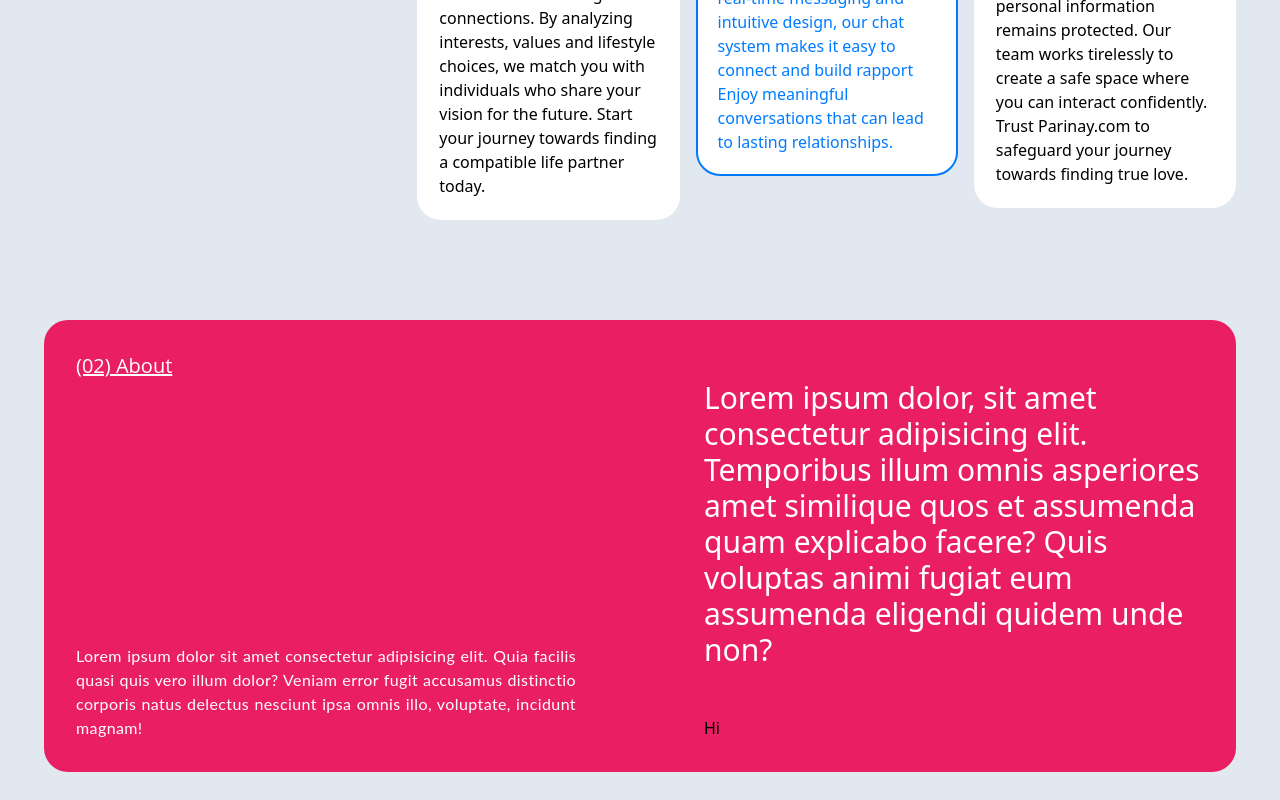
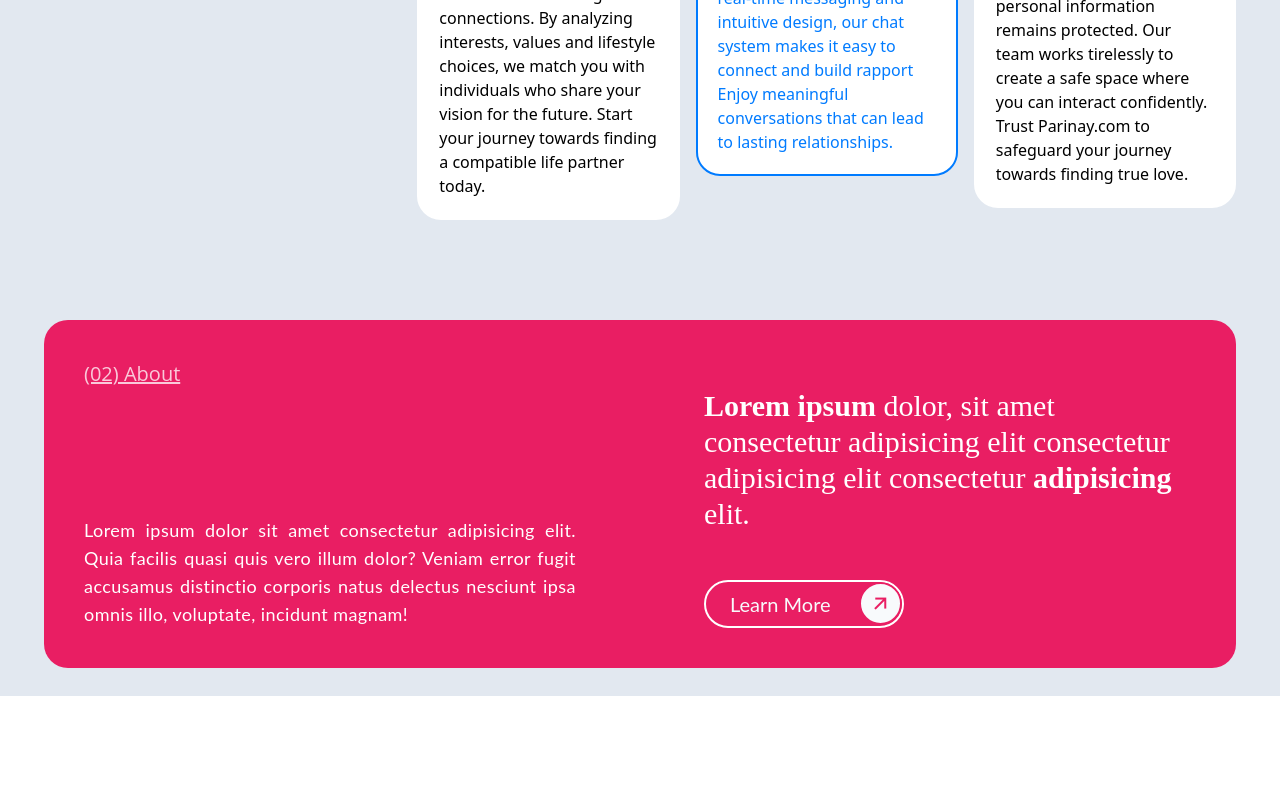
Before and after one commit to JyotiInHex/Parinay, a React (Create React App) app: page / in a window 1280 px wide. Shown: the part 1621-2421 px from the top of the page. After the commit the page ends 2317 px from the top, so only its background shows below. Built offline with nearby package versions, Linux system fonts and the light colour scheme; the HTML template or start-up script is replaced by a standard one.

Commit message:
new update

```diff
--- a/src/components/dynamic/about.jsx
+++ b/src/components/dynamic/about.jsx
@@ -1,14 +1,15 @@
 import React from 'react'
+import { Link } from 'react-router-dom'
 
 const About = () => {
   return (
-    <div className='w-full h-auto mt-[5em] mb-7 group bg-[#E91E63] p-8 rounded-3xl'>
-        <div className='text-xl text-white font-opensans font-medium underline transition-all'>(02) About</div>
+    <div className='w-full h-auto mt-[5em] mb-7 bg-[#E91E63] p-10 rounded-3xl'>
+        <div className='text-xl text-[#ffffffc2] font-opensans font-medium underline transition-all'>(02) About</div>
         <div className='grid grid-cols-2 gap-32 h-full'>
-          <div className='self-end w-full h-fit text-base text-white text-justify font-lato font-normal tracking-wide'>Lorem ipsum dolor sit amet consectetur adipisicing elit. Quia facilis quasi quis vero illum dolor? Veniam error fugit accusamus distinctio corporis natus delectus nesciunt ipsa omnis illo, voluptate, incidunt magnam!</div>
+          <div className='self-end w-full h-fit text-lg text-white text-justify font-lato font-normal tracking-wide'>Lorem ipsum dolor sit amet consectetur adipisicing elit. Quia facilis quasi quis vero illum dolor? Veniam error fugit accusamus distinctio corporis natus delectus nesciunt ipsa omnis illo, voluptate, incidunt magnam!</div>
           <div className='flex flex-col gap-12 items-start'>
-            <h1 className='w-ful h-auto text-3xl text-white'>Lorem ipsum dolor, sit amet consectetur adipisicing elit. Temporibus illum omnis asperiores amet similique quos et assumenda quam explicabo facere? Quis voluptas animi fugiat eum assumenda eligendi quidem unde non?</h1>
-            <button>Hi</button>
+            <h1 className='w-ful h-auto text-3xl text-white font-merriweather font-normal'><b>Lorem ipsum</b> dolor, sit amet consectetur adipisicing elit consectetur adipisicing elit consectetur <b>adipisicing</b> elit.</h1>
+            <button className='relative overflow-hidden z-10 border-2 group border-white rounded-full w-fit min-w-[10em] px-6 py-2 text-xl text-slate-50 text-left font-lato font-normal group'><Link>Learn More <span className='ri-arrow-right-up-line z-[-1] absolute top-0 right-0 translate-x-[0%] translate-y-[0%] w-1 h-1 bg-slate-50 border-2 border-[#E91E63] p-[1.23rem] rounded-full text-[#E91E63] flex items-center justify-center text-2xl transition-all group-hover:rotate-90'></span></Link></button>
           </div>
         </div>
     </div>
```
